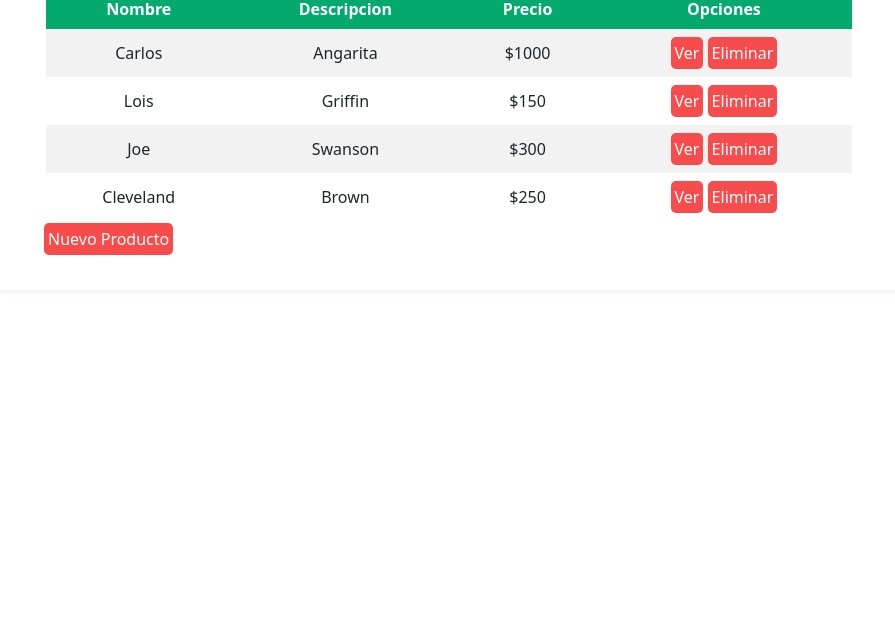
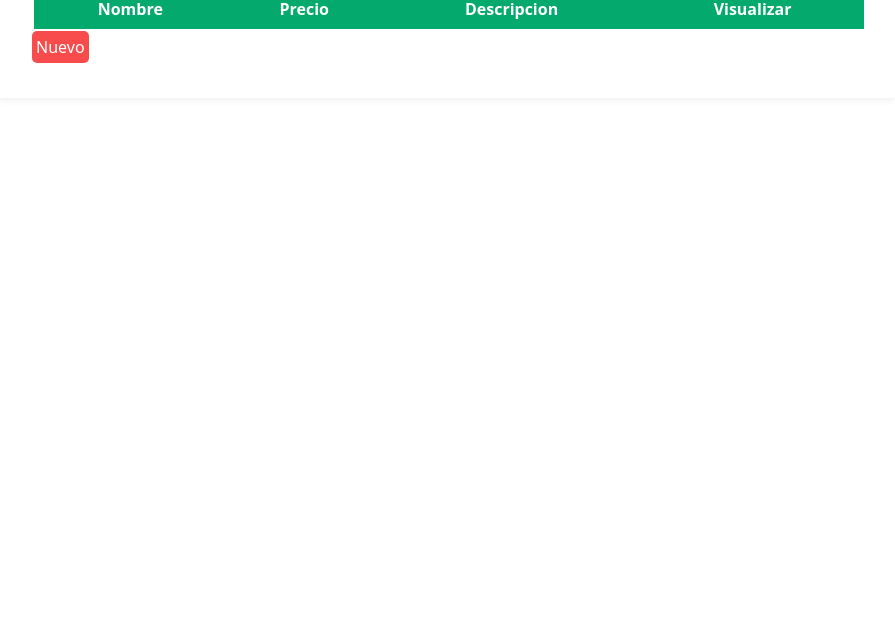
Before and after one commit to lesg1151860/Ejercicio_Js, a plain HTML site: page index.html in a window 1280 px wide. Shown: the part 162-800 px from the top of the page, without its empty margins (193-1088 px from the left). Drawn offline with nearby package versions, Linux system fonts and the light colour scheme.

Commit message:
Corrección  ordenamiento de código

```diff
--- a/index.html
+++ b/index.html
@@ -8,59 +8,22 @@
     <title>Productos</title>
 </head>
 <body>
-
     <header>
         <h1>Lista de los Productos</h1>
     </header>
+    <table>
+      <thead>
+        <tr>
+          <th>Nombre</th>
+          <th>Precio</th>
+          <th>Descripcion</th>
+          <th>Visualizar</th>
+        </tr>
+      </thead>
+      <tbody id="data">
+      </tbody>
+    </table>
+  <a href="registrar_producto.html"><button class="nuevo_producto" type="submit">Nuevo</button></a>
 
-    <main>
-        <div class="container">
-            <table class="tabla">
-              <tr>
-                <th>Nombre</th>
-                <th>Descripcion</th>
-                <th>Precio</th>
-                <th>Opciones</th>
-              </tr>
-              <tr>
-                <td>Carlos</td>
-                <td>Angarita</td>
-                <td>$1000</td>
-                <td>
-                  <a href="ver_producto.html"><button class="registro" type="submit">Ver</button></a>
-                  <a href="#"></a><button class="registro" type="submit">Eliminar</button></a>
-                </td>
-              </tr>
-              <tr>
-                <td>Lois</td>
-                <td>Griffin</td>
-                <td>$150</td>
-                <td>
-                  <a href="ver_producto.html"><button class="registro" type="submit">Ver</button></a>
-                  <a href="#"></a><button class="registro" type="submit">Eliminar</button></a>
-                </td>
-              </tr>
-              <tr>
-                <td>Joe</td>
-                <td>Swanson</td>
-                <td>$300</td>
-                <td>
-                  <a href="ver_producto.html"><button class="registro" type="submit">Ver</button></a>
-                  <a href="#"></a><button class="registro" type="submit">Eliminar</button></a>
-                </td>
-              </tr>
-              <tr>
-                <td>Cleveland</td>
-                <td>Brown</td>
-                <td>$250</td>
-                <td>
-                  <a href="ver_producto.html"><button class="registro" type="submit">Ver</button></a>
-                  <a href="#"></a><button class="registro" type="submit">Eliminar</button></a>
-                </td>
-              </tr>
-            </table>
-                <a href="registrar_producto.html"><button class="nuevo_producto" type="submit">Nuevo Producto</button></a>
-          </div>
-    </main>
 </body>
 </html>
```
Also changed, not shown: registrar_producto.html (+1 -4 lines).
